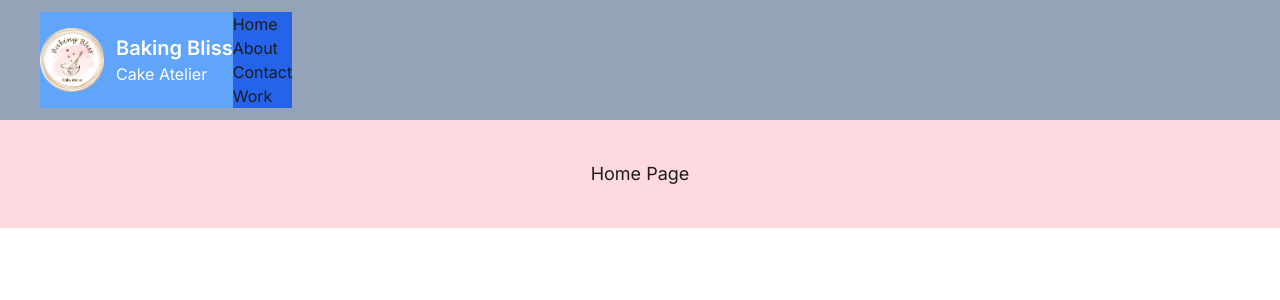
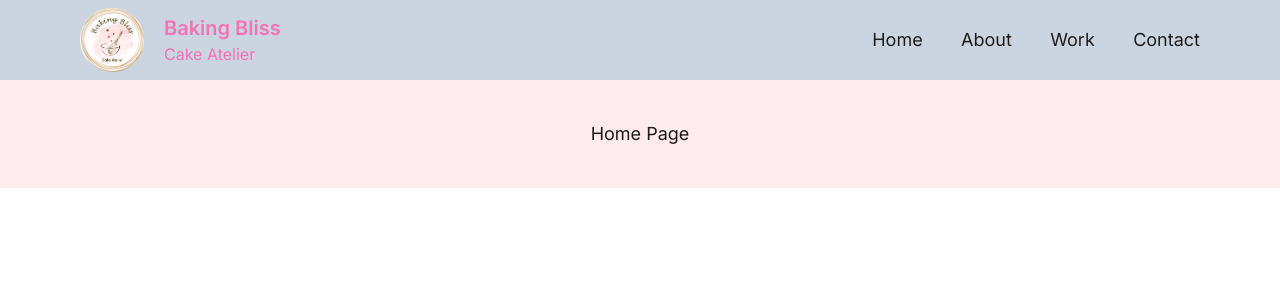
Before and after one commit to DilshanGDT/BakingBliss, a Next.js app: page / in a window 1280 px wide. Shown: the top 300 px of the page. Built offline with nearby package versions, Linux system fonts and the light colour scheme.

Commit message:
Link adjustments

```diff
--- a/app/components/navbar/Navbar.tsx
+++ b/app/components/navbar/Navbar.tsx
@@ -1,13 +1,14 @@
 import React from "react";
 import { Links } from "./links/Links";
 import Image from "next/image";
+import Link from "next/link";
 
 export const Navbar = () => {
   return (
-    <div className="bg-slate-400">
-      <nav className="px-10 py-3 flex">
+    <div className="bg-slate-300">
+      <nav className="px-20 py-2 flex justify-between items-center">
         {/* left side */}
-        <div className="flex items-center bg-blue-400">
+        <div className="flex items-center">
           <Image
             src="/logoBB.png"
             width={60}
@@ -15,16 +16,48 @@ export const Navbar = () => {
             alt="Logo"
             className="h-auto md:w-16 xs:w-12"
           />
-          <div className="flex flex-col text-white ml-3">
-            <h1 className=" md:text-xl font-semibold text-base">
-              Baking Bliss
-            </h1>
+          <div className="flex flex-col text-pink-400 ml-5">
+            <h1 className="md:text-xl font-semibold text-base">Baking Bliss</h1>
             <h2 className="md:text-base text-sm">Cake Atelier</h2>
           </div>
         </div>
+
         {/* right side */}
-        <div className="flex items-center bg-slate-500">
-          <Links />
+        <div className="flex items-center">
+          <ul className="flex items-center gap-[3vw] ">
+            <li>
+              <Link
+                className="hover:text-gray-500 sm:text-sm md:text-lg"
+                href="/"
+              >
+                Home
+              </Link>
+            </li>
+            <li>
+              <Link
+                className="hover:text-gray-500 sm:text-sm md:text-lg"
+                href="/about"
+              >
+                About
+              </Link>
+            </li>
+            <li>
+              <Link
+                className="hover:text-gray-500 sm:text-sm md:text-lg"
+                href="/work"
+              >
+                Work
+              </Link>
+            </li>
+            <li>
+              <Link
+                className="hover:text-gray-500 sm:text-sm md:text-lg"
+                href="/contact"
+              >
+                Contact
+              </Link>
+            </li>
+          </ul>
         </div>
       </nav>
     </div>
--- a/app/components/navbar/links/Links.tsx
+++ b/app/components/navbar/links/Links.tsx
@@ -24,8 +24,8 @@ export const Links = () => {
   return (
     <div className="bg-blue-600">
       {links.map((link) => (
-        <div className="flex flex-row justify-between">
-          <Link href={link.path} key={link.title}>
+        <div className="flex flex-row">
+          <Link className="flex flex-row" href={link.path} key={link.title}>
             {link.title}
           </Link>
         </div>
--- a/app/globals.css
+++ b/app/globals.css
@@ -3,7 +3,7 @@
 @tailwind utilities;
 
 :root {
-    --bg: rgb(252, 218, 224);
+    --bg: rgb(253, 235, 238);
     --text: rgb(31, 28, 28);
 }
 
```
